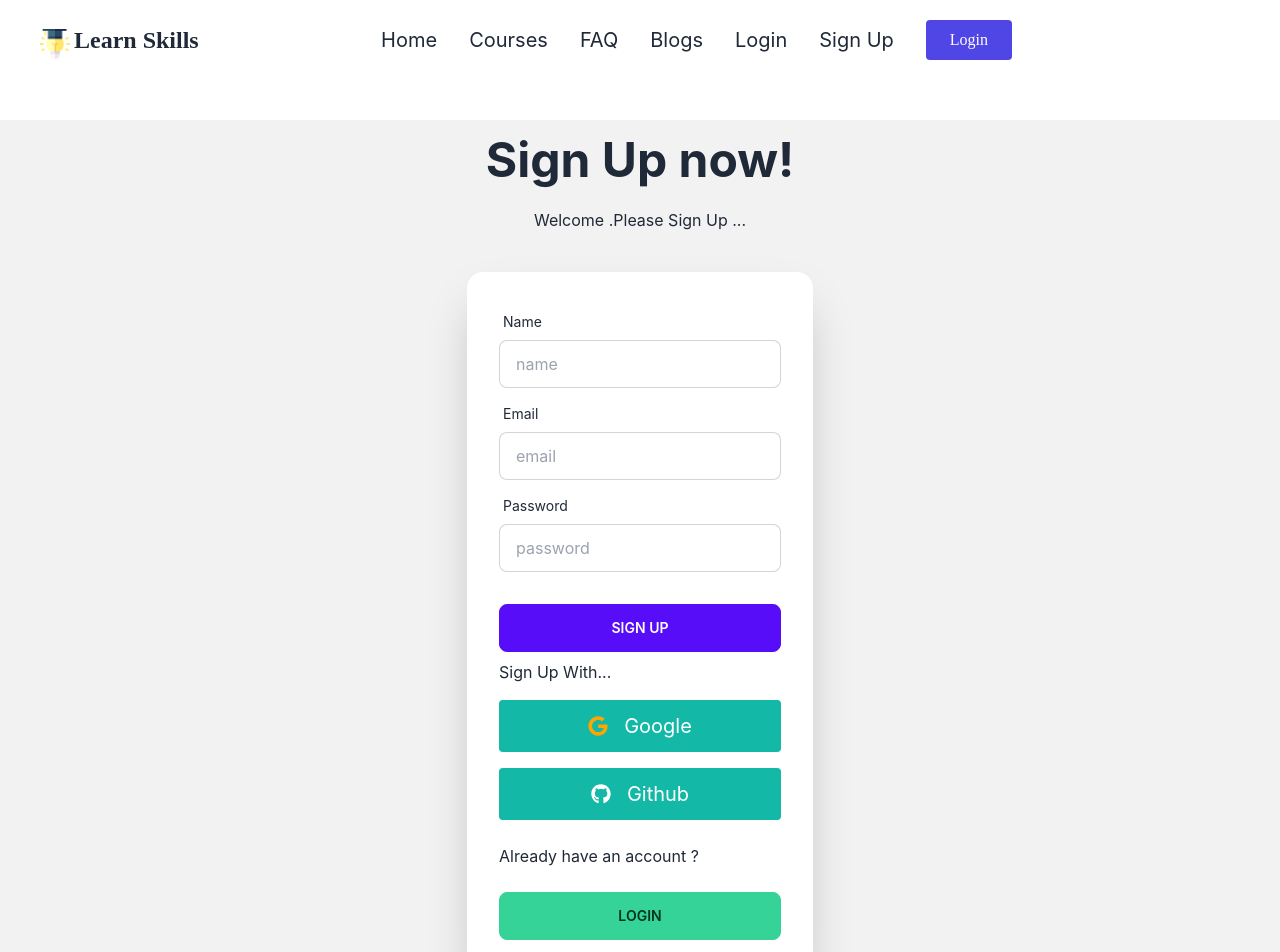
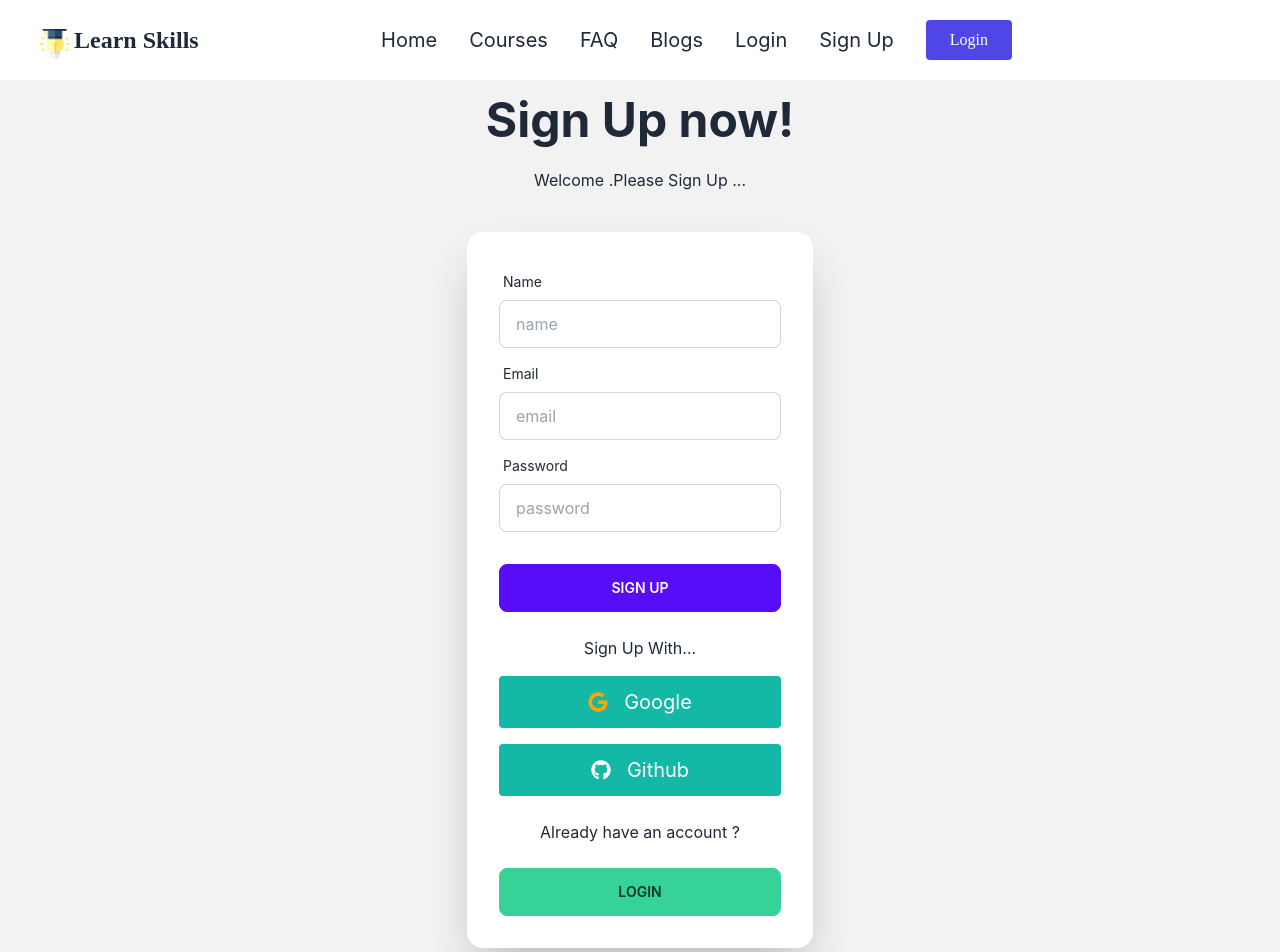
Before and after one commit to antudaa/Learn-Skills-Client, a React (Create React App) app: page /signup in a window 1280 px wide. Shown: the top 952 px of the page. Built offline with nearby package versions, Linux system fonts and the light colour scheme.

Commit message:
Added Login Form

```diff
--- a/src/Components/SignUp/SignUp.js
+++ b/src/Components/SignUp/SignUp.js
@@ -6,7 +6,7 @@ import './SignUp.css'
 
 const SignUp = () => {
     return (
-        <div className='py-10'>
+        <div className=''>
             <div className="hero min-h-screen bg-base-200">
                 <div className="hero-content flex-col ">
                     <div className="text-center lg:text-left">
@@ -39,7 +39,7 @@ const SignUp = () => {
                             <div className="form-control mt-6">
                                 <button type='submit' className="btn btn-primary">Sign Up</button>
                             </div>
-                            <div  className='cursor-pointer'>
+                            <div  className='cursor-pointer text-center mt-4'>
                                 <p>Sign Up With...</p>
                                 <div className='google-signup rounded mt-4 text-xl bg-teal-500 -300 text-center text-white p-3'>
                                     <FaGoogle className='mr-4 color-orange'/>
@@ -50,7 +50,7 @@ const SignUp = () => {
                                     Github
                                 </div>
                             </div>
-                            <div>
+                            <div className='text-center'>
                                 <p>Already have an account ?</p>
                                 <div className="form-control mt-6">
                                     <Link to='/login' className="btn btn-success">Login</Link>
```
Also changed, not shown: src/Components/Context/Context.js (added).
